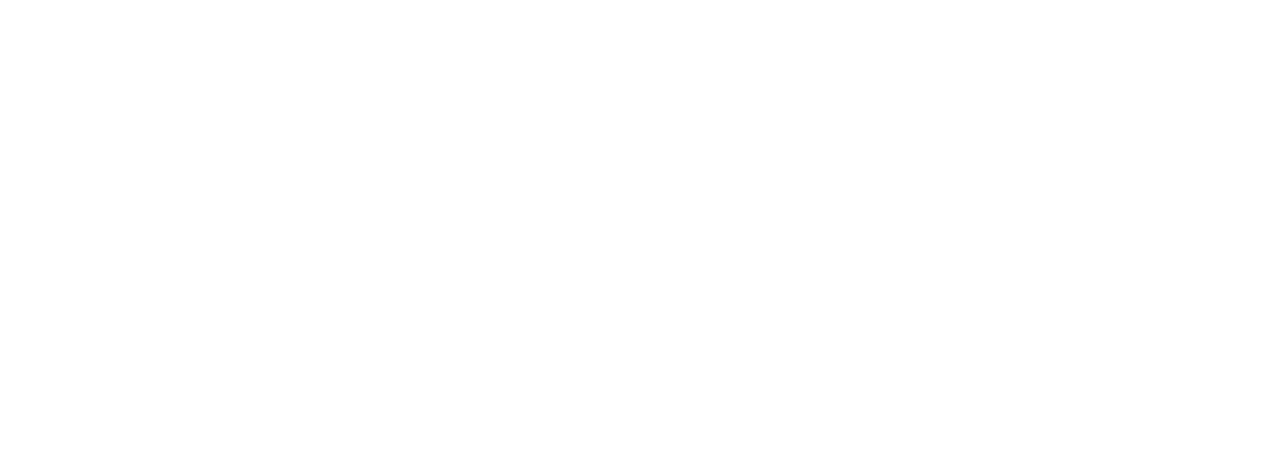
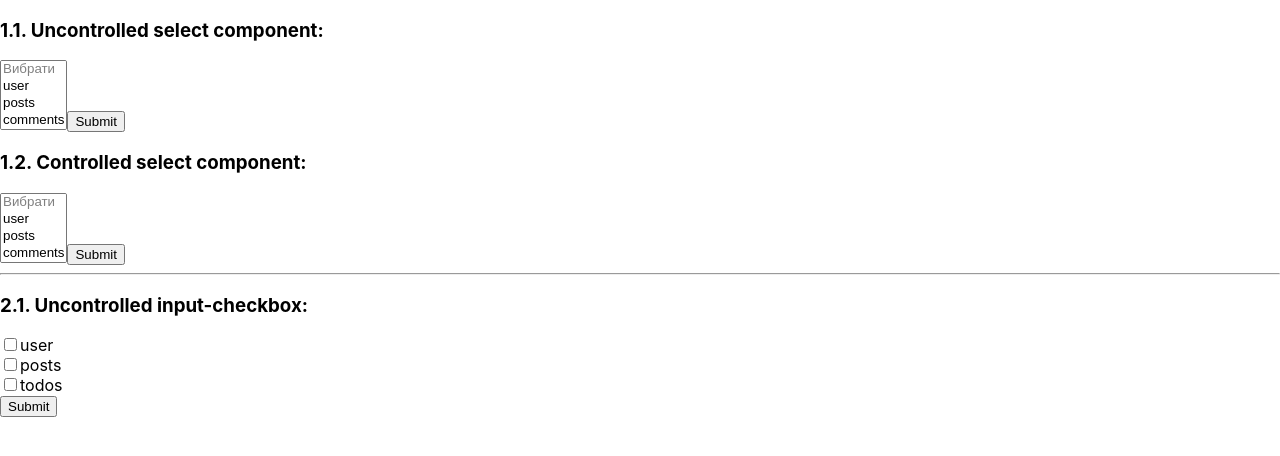
Before and after one commit to OlgaVolos/React-december, a React (Create React App) app: page / in a window 1280 px wide. Shown: the top 456 px of the page. Built offline with nearby package versions, Linux system fonts and the light colour scheme.

Commit message:
lesson4_part2

```diff
--- a/src/App.js
+++ b/src/App.js
@@ -1,9 +1,91 @@
-import React from 'react';
+import React, {useRef, useState} from 'react';
 
-function App(props) {
-  return (
-      <div></div>
-  );
+function App() {
+
+// create controlled and uncontrolled checkbox
+// create controlled and uncontrolled radio
+// 1.1 create controlled and uncontrolled select component
+    const selectBox = useRef()
+    const onSubmit = (e) => {
+        e.preventDefault()
+        console.log(selectBox.current.value);
+        alert(`ви вибрали ${selectBox.current.value}`)
+    }
+ // 1.2
+    const [item, setItem] = useState();
+    const onSubmit1 = () => {
+        console.log(item);
+    }
+    // **********************************************************
+
+    // create controlled and uncontrolled checkbox
+    // 2.1
+
+
+    const checkbox1 = useRef();
+    const checkbox2 = useRef();
+    const checkbox3 = useRef();
+
+    // const posts = useRef();
+    // const todos = useRef();
+    const onSubmit2 = (e) => {
+        e.preventDefault();
+        // console.log(checkbox1.current.value);
+
+        if(checkbox1.checked) console.log(checkbox1.current.value);
+        if(checkbox2.checked) console.log(checkbox2.current.value);
+        if(checkbox3.checked) console.log(checkbox3.current.value);
+
+    }
+
+
+    return (
+        <div>
+            <h3>1.1. Uncontrolled select component:</h3>
+            <form onSubmit={onSubmit}>
+                <select ref={selectBox} size="4" name="endpoints[]" multiple>
+                    <option disabled='disabled'>Вибрати</option>
+                    <option value='user'>user</option>
+                    <option value='posts'>posts</option>
+                    <option value='comments'>comments</option>
+                    <option value='photos'>photos</option>
+                </select>
+                <button type='submit'>Submit</button>
+            </form>
+
+            <div>
+                <h3>1.2. Controlled select component:</h3>
+                <select value={[item]} onChange={({target: {value}}) => setItem(value)} size="4" name="endpoints[]" multiple>
+                    <option disabled='disabled'>Вибрати</option>
+                    <option value='user'>user</option>
+                    <option value='posts'>posts</option>
+                    <option value='comments'>comments</option>
+                    <option value='photos'>photos</option>
+                </select>
+                <button onClick={onSubmit1} type='submit'>Submit</button>
+            </div>
+             {/*// чому value={[item]}???*/}
+             <hr/>
+             <div>
+                 <h3>2.1. Uncontrolled input-checkbox:</h3>
+                 <form onSubmit={onSubmit2}>
+                     <input ref={checkbox1} type="checkbox" value='user' name="user" id="user"/>
+                     <label  htmlFor="user">user</label>
+                     <br/>
+                     <input  ref={checkbox2} type="checkbox"  value='posts'  name="posts" id="posts"/>
+                     <label htmlFor="posts">posts</label>
+                     <br/>
+                     <input ref={checkbox3} type="checkbox" value='todos' name="todos" id="todos"/>
+                     <label htmlFor="todos">todos</label>
+                     <br/>
+                     <button type='submit'>Submit</button>
+                 </form>
+             </div>
+
+
+
+        </div>
+    );
 }
 
 export default App;
```
